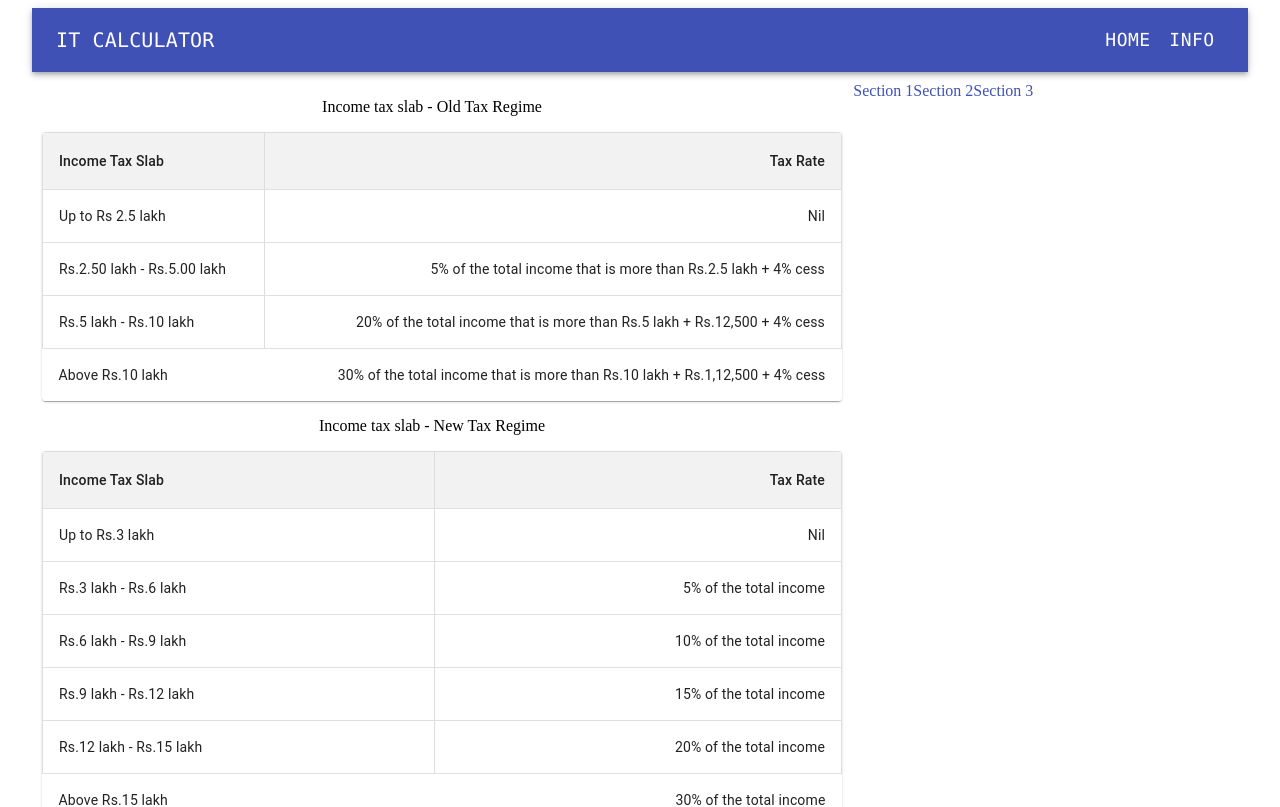
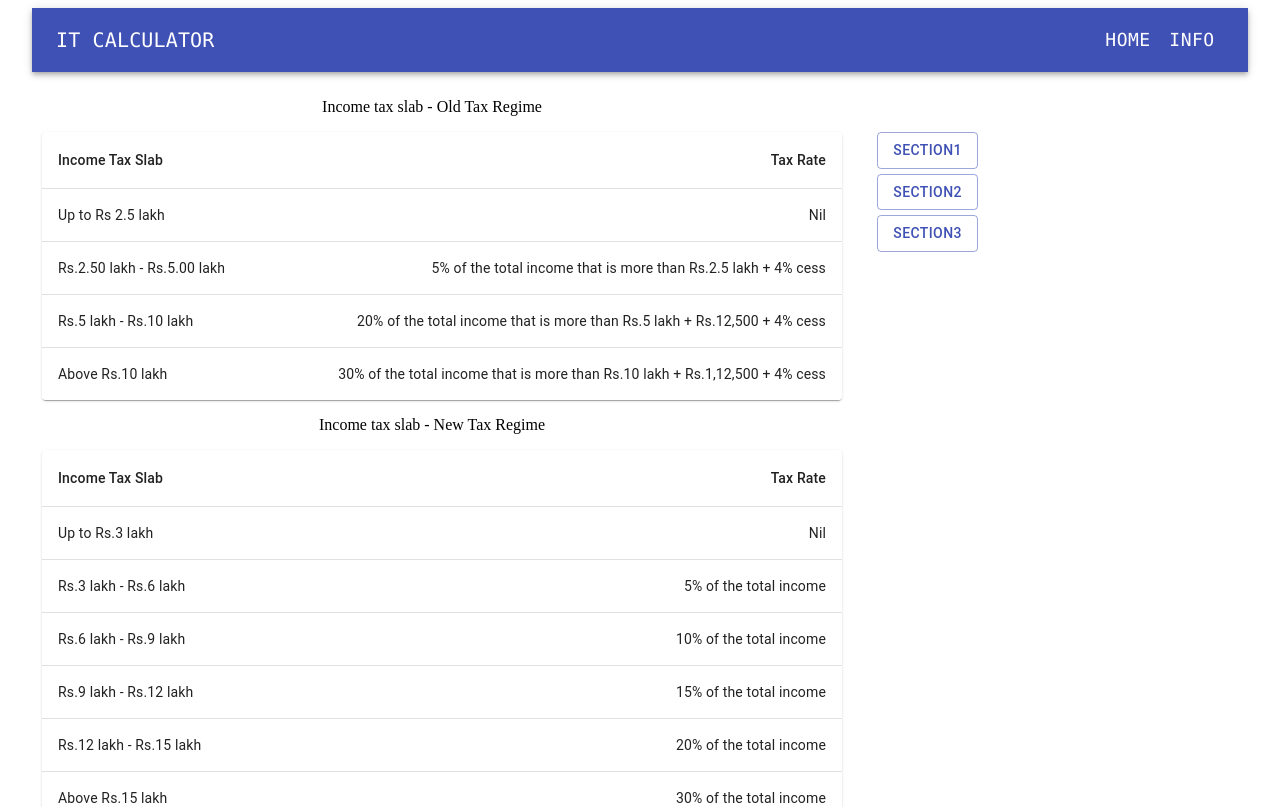
Before and after one commit to Saipraneeth1001/IT-cal-ui, a React (Create React App) app: page /info in a window 1280 px wide. Shown: the top 807 px of the page. Built offline with nearby package versions, Linux system fonts and the light colour scheme.

Commit message:
Added working scroll view using react-view
1. Refactored the tax regime column

```diff
--- a/package.json
+++ b/package.json
@@ -16,6 +16,7 @@
     "react-redux": "^8.0.5",
     "react-router-dom": "^6.9.0",
     "react-scripts": "5.0.1",
+    "react-scroll": "^1.8.9",
     "redux": "^4.2.1",
     "web-vitals": "^2.1.4"
   },
--- a/src/components/Router.js
+++ b/src/components/Router.js
@@ -1,12 +1,7 @@
 import { createBrowserRouter } from "react-router-dom";
 
 import App from "../App";
-import Info from "./Info";
-import TaxSlabs from "./old/TaxSlabs";
-import { BasicTable } from "../styled-components/Table";
-import ModalComponent from "./old/ModalComponent";
 import HRALayout from "../layouts/HRALayout";
-import TaxableIncomeLayout from "../layouts/TaxableIncomeLayout";
 import Homepage from "../pages/Homepage";
 import CalculateTaxPage from "../pages/CalculateTaxPage";
 import Infopage from "../pages/Infopage";
--- a/src/components/Info.js
+++ b/src/components/TaxRegime.js
@@ -2,7 +2,7 @@ import { NewTaxRegime, OldTaxRegime } from '../data/TaxSlabData';
 import { BasicTable } from '../styled-components/Table';
 
 
-const Info = () => {
+const TaxRegime = () => {
     return(
       <div>
         <BasicTable rows={OldTaxRegime} taxRegime="Income tax slab - Old Tax Regime"/>
@@ -12,4 +12,4 @@ const Info = () => {
     );
 }
 
-export default Info;
+export default TaxRegime;
--- a/src/layouts/ScrollToSection.js
+++ b/src/layouts/ScrollToSection.js
@@ -1,25 +1,20 @@
 import React from 'react';
 import { Link, Typography } from '@material-ui/core';
+import { Link as ScrollLink } from 'react-scroll';
 
 const ScrollToSectionComponent = () => {
-  const scrollToSection = (event, sectionId) => {
-    event.preventDefault();
-    const section = document.getElementById(sectionId);
-    section.scrollIntoView({ behavior: 'smooth' });
-  };
-
   return (
     <Typography variant="body1">
-      <Link href="#" onClick={(event) => scrollToSection(event, 'section1')}>
+      <ScrollLink to="section1" smooth={true}>
         Section 1
-      </Link>
-      <Link href="#" onClick={(event) => scrollToSection(event, 'section2')}>
+      </ScrollLink>
+      <ScrollLink to="section2" smooth={true}>
         Section 2
-      </Link>
-      <Link href="#" onClick={(event) => scrollToSection(event, 'section3')}>
+      </ScrollLink>
+      <ScrollLink to="section3" smooth={true}>
         Section 3
-      </Link>
-     </Typography>
+      </ScrollLink>
+    </Typography>
   );
 };
 
--- a/src/pages/Infopage.js
+++ b/src/pages/Infopage.js
@@ -1,44 +1,44 @@
-import { Container, Grid, Link } from "@material-ui/core";
+import { Button, Container, Grid } from "@material-ui/core";
 import React from "react";
-import Info from "../components/Info";
+import TaxRegime from "../components/TaxRegime";
 import Navbar from "../components/Navbar";
-import GlobalValues from "../components/GlobalValues";
+
+import { Link as ScrollLink } from "react-scroll";
 
 export default function Infopage() {
-  const scrollToSection = (event, sectionId) => {
-    event.preventDefault();
-    const section = document.getElementById(sectionId);
-    section.scrollIntoView({ behavior: "smooth" });
-  };
+  const sections = ["section1", "section2", "section3"];
 
   return (
     <Container>
       <Navbar />
       <Grid container spacing={2} style={{ marginTop: 2 }}>
         <Grid item xs={8} md={8}>
-          <Info id="section1" />
-          <Info id="section2" />
-          <Info id="section3" />
+          <div id="section1">
+            <TaxRegime />
+          </div>
+          <div id="section2">
+            <TaxRegime />
+          </div>
+          <div id="section3">
+            <TaxRegime />
+          </div>
         </Grid>
         <Grid item xs={4} md={4}>
-          <Link
-            href="#"
-            onClick={(event) => scrollToSection(event, "section1")}
+          <Container
+            style={{ marginTop: 50 }}
+            sx={{ display: "flex", flexDirection: "column" }}
           >
-            Section 1
-          </Link>
-          <Link
-            href="#"
-            onClick={(event) => scrollToSection(event, "section2")}
-          >
-            Section 2
-          </Link>
-          <Link
-            href="#"
-            onClick={(event) => scrollToSection(event, "section3")}
-          >
-            Section 3
-          </Link>
+            {sections.map((data, index) => (
+              <div key={index} style={{ marginTop: 5 }}>
+                <Button color="primary" variant="outlined">
+                  <ScrollLink to={data} smooth={true}>
+                    {data}
+                  </ScrollLink>
+                </Button>
+              </div>
+            ))}
+
+          </Container>
         </Grid>
       </Grid>
     </Container>
```
Also changed, not shown: 1 other file (tests, documents, lock files or other folders).
